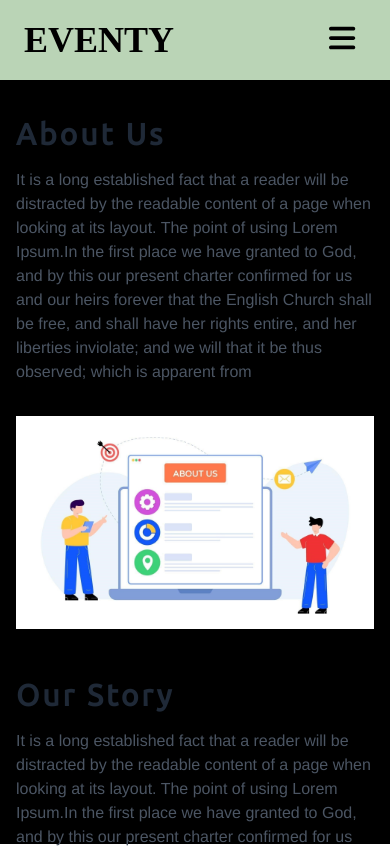
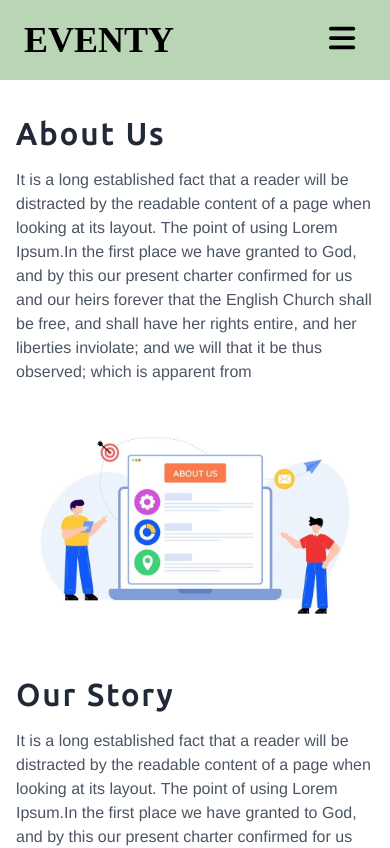
Before and after one commit to team-binarybrains/eventy-client-site, a React (Create React App) app: page /about-us in a window 390 px wide. Shown: the top 848 px of the page. Built offline with nearby package versions, Linux system fonts and the light colour scheme; no server answers; a web font is replaced by a local one.

Commit message:
some change

```diff
--- a/src/Components/AboutUs/AboutUs.js
+++ b/src/Components/AboutUs/AboutUs.js
@@ -3,7 +3,7 @@ import about from '../../image/about/about.jpg'
 const AboutUs = () => {
   return (
 
-    <div className="2xl:container 2xl:mx-auto lg:py-16 lg:px-20 md:py-12 md:px-6 py-9 px-4">
+    <div className="2xl:container 2xl:mx-auto lg:py-16 lg:px-20 md:py-12 md:px-6 py-9 px-4 bg-white">
       <div className="flex flex-col lg:flex-row justify-between gap-8">
         <div className="w-full lg:w-5/12 flex flex-col justify-center">
           <h1 className="text-3xl lg:text-4xl font-bold leading-9 text-gray-800 pb-4">About Us</h1>
--- a/src/Components/Blogs/Blogs.js
+++ b/src/Components/Blogs/Blogs.js
@@ -4,7 +4,7 @@ import ReadMoreAndLess from "react-read-more-less";
 const Blogs = () => {
 
   return (
-    <div className="flex justify-center items-center">
+    <div className="flex bg-white justify-center items-center">
       <div className="2xl:mx-auto 2xl:container lg:px-20 lg:py-16 md:py-12 md:px-6 py-9 px-4 w-96 sm:w-auto">
         <div className="flex flex-col items-center justify-center">
           <h1 className="text-4xl font-semibold leading-9 text-center text-gray-800">
```
